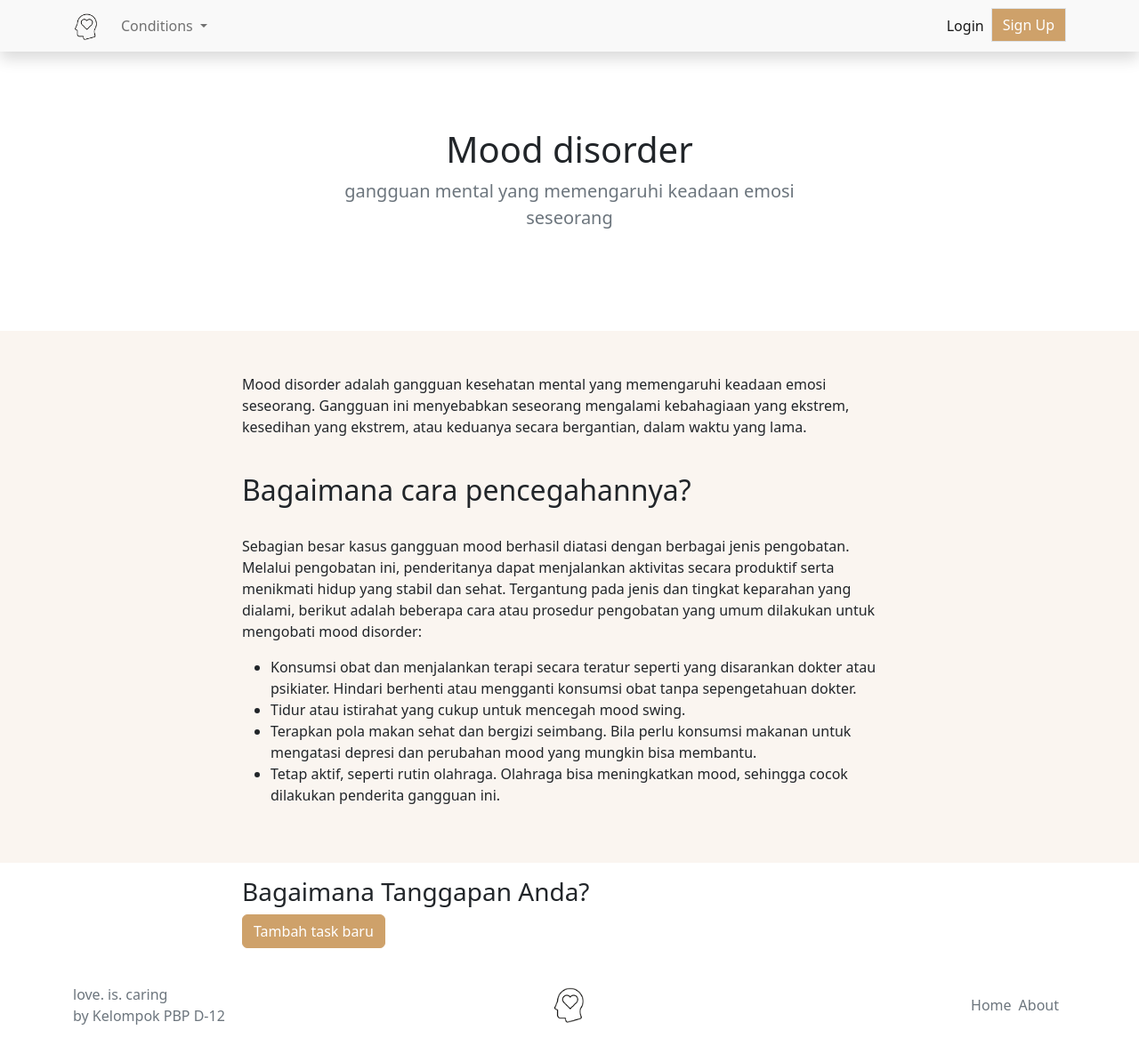
After one commit to nyoosteven/proyek-tengah-semester, a Django app: page /artikel/mood/ in a window 1280 px wide. The commit adds this page. Shown: the whole page at 89% size. Run offline with Django 4.2, Linux system fonts and the light colour scheme; some libraries are stand-ins or nearby versions.

Commit message:
tambah artikel

```diff
--- /dev/null
+++ b/artikel/templates/artikel.html
@@ -0,0 +1,102 @@
+{% extends 'base.html'%}
+{% load static %}
+{% block content %}
+<body>
+  <main>
+  <!-- Jumbotron -->
+  <section class="py-5 text-center container mt-5">
+      <div class="row py-5">
+        <div class="col-lg-6 col-md-8 col-12 mx-auto">
+          <h1 class="fw-light"> {{title}} </h1>
+          <p class="lead text-muted"> {{subtitle}} </p>
+        </div>
+      </div>
+  </section>
+
+  <!-- article -->
+  <div class="album py-5 bg-album">
+    <div class="container flex justify-center">
+        <div class="row flex flex-col items-center">
+          <div class="col col-lg-2 col-xl-2"> </div>
+          <div class="col col-lg-8 col-xl-8">
+            <p> {{deskripsi}} </p>
+            <h2 class="py-4">Bagaimana cara pencegahannya?</h2>
+            <p>
+              {{subpencegah}}
+              <ul>
+                {% for tip in tips %}
+                  <li> {{tip}}</li>
+                {% endfor %}
+              </ul>
+            </p>
+          </div>
+          <div class="col col-lg-2 col-xl-2"> </div>
+
+          </div>
+        </div>
+      </div>
+    </div>
+  </div>
+  <div class="container flex justify-center">
+
+    <div class="row">
+      <div class="col col-lg-2 col-xl-2"> </div>
+
+      <div class="mt-3 col col-lg-8 col-xl-8">
+        <h3><span>Bagaimana Tanggapan Anda?</span></h3>
+        <button type="button" class="btn btn-primary" data-bs-toggle="modal" data-bs-target="#kartu" data-bs-whatever="@mdo">Tambah task baru</button>
+      </div>
+      <div class="col col-lg-2 col-xl-2"> </div>
+    </div>
+  </div>
+  </main>
+</body>
+
+<!-- Suggestion -->
+</div>
+
+<!-- # MODAL -->
+<div class="modal fade" id="kartu" tabindex="-1">
+  <div class="modal-dialog">
+    <div class="modal-content">
+      <div class="modal-header">
+        <h5 class="modal-title" id="exampleModalLabel">Suggestion</h5>
+        <button type="button" class="btn-close" data-bs-dismiss="modal"></button>
+      </div>
+      <div class="modal-body">
+        <form method="POST" onsubmit="return false">
+          {% csrf_token %}
+          <div class="mb-3">
+            <label for="message-text" class="col-form-label">Deskripsi Task</label>
+            <textarea class="form-control" id="desc"></textarea>
+          </div>
+          <div class="modal-footer">
+            <button type="button" class="btn btn-secondary" data-bs-dismiss="modal">Close</button>
+            <button type="submit" class="btn btn-primary" data-bs-dismiss="modal" id="tambahCard">Tambah</button>
+          </div>
+        </form>
+      </div>
+    </div>
+  </div>
+</div>
+
+<script>
+  $("#kartu").submit(function(){
+      $.ajax(
+      {
+        type: "POST",
+        url: "",
+        headers: { "X-CSRFToken": csrftoken }, // give CSRF token to the header
+        mode: "same-origin", // Do not send CSRF token to another domain.
+        data:
+        {
+          description: description,
+        },
+        success: response => {
+          $("#create-task-form").trigger("reset");
+          $("#todolist").append(card(response));
+        },
+      });
+  })
+</script>
+{% endblock content %}
--- a/artikel/urls.py
+++ b/artikel/urls.py
@@ -1,8 +1,13 @@
 from django.urls import path
-from artikel.views import anxiety
+from artikel.views import anxiety,depression,schizophrenia,eating,mood,ptsd
 
 app_name = 'artikel'
 
 urlpatterns = [
     path('anxiety/', anxiety, name='anxiety'),
+    path('depression/',depression,name='depression'),
+    path('schizophrenia/',schizophrenia,name='schizophrenia'),
+    path('eating/',eating,name='eating'),
+    path('mood/',mood,name='mood'),
+    path('ptsd/',ptsd,name='ptsd')
 ]
--- a/artikel/views.py
+++ b/artikel/views.py
@@ -15,14 +15,61 @@ def anxiety(request):
 
     return render(request, 'artikel.html',context)
 
-#def ferry(request):
-#     context = {
-#         'user' : request.user,
-#         'title': 'Anxiety Disorder',
-#         'subtitle': 'gangguan mental dengan rasa cemas berlebih',
-#         'deskripsi': "asd"
-#     }
-#     return render(request, 'artikel.html', context)
+def depression(request):
+    context = {
+        'user' : request.user,
+        'title': 'Depression',
+        'subtitle': 'gangguan mental dengan rasa cemas berlebih',
+        'deskripsi': 'Depresi atau dalam istilah medis disebut sebagai gangguan depresi mayor adalah gangguan mental yang mempengaruhi perasaan, cara berpikir dan cara bertindak seseorang. Individu yang mengalami depresi cenderung merasa sedih dan kehilangan minat untuk melakukan aktivitas yang biasa dilakukan. Kondisi ini kemudian dapat menyebabkan berbagai masalah emosional dan fisik hingga menurunkan kinerja pengidapnya. Efek depresi dapat berlangsung lama atau bahkan berulang dan mampu memengaruhi kemampuan seseorang menjalani aktivitas sehari-hari. Depresi dapat memburuk dan bertahan lebih lama bila tak ditangani dengan tepat. Dalam kasus yang parah depresi memicu pengidapnya untuk melukai diri sendiri hingga menimbulkan pikiran bunuh diri.',
+        "subpencegah":"Hidup dengan depresi memang berat, tetapi pengobatan dapat membantu untuk meningkatkan kualitas hidup pengidapnya. Cobalah untuk menemui ahli medis untuk meminta beberapa metode pengobatan agar menjadi lebih baik. Apabila depresi masih tergolong ringan, perawatan diri sendiri mungkin masih bisa membantu. Jika perawatan diri sendiri sudah tidak efektif, pengidapnya mungkin memerlukan konseling psikiater atau obat yang diresepkan dokter. Beberapa cara yang bisa dilakukan dokter untuk membantu pengidap mengatasi depresi yang dialaminya, antara lain:",
+        "tips": ["Perawatan diri sendiri", "Psikoterapi", "Hindari kebiasaan menyendiri dengan mencari komunitas yang baik.", "Terapi stimulasi otak", "Menghindari rokok dan alkohol.", "Berolahraga secara teratur, minimal 3–5 kali dalam seminggu dengan durasi sekitar 30 menit"]
+    }
+
+    return render(request, 'artikel.html',context)
+
+def schizophrenia(request):
+    context = {
+        'user' : request.user,
+        'title': 'Schizophrenia',
+        'subtitle':'gangguan mental yang dapat memengaruhi tingkah laku, emosi, dan komunikasi.',
+        'deskripsi':'Skizofrenia sering disamakan dengan psikosis, padahal keduanya berbeda. Psikosis hanyalah salah satu gejala dari gangguan mental, seperti gangguan bipolar, delusi, depresi berat, dan skizofrenia. Meski gejala psikosis dapat muncul pada skizofrenia, tidak semua penderita skizofrenia pasti mengalaminya. Gejala skizofrenia terbagi menjadi dua kategori, yakni gejala positif dan gejala negatif. Gejala positif ditandai dengan perubahan persepsi yang mengakibatkan penderita berperilaku tidak wajar. Gejala tersebut bisa berupa halusinasi, delusi (waham), atau perilaku tidak normal. Sementara itu, gejala negatif ditandai dengan ketidakmampuan penderita dalam bersosialisasi. Gejala ini ditandai dengan kecenderungan penderita yang menarik diri dari pergaulan dan tidak peduli dengan penampilan. Penyebab skizofrenia sendiri belum diketahui secara pasti. Namun, ada faktor yang diduga dapat meningkatkan terjadinya skizofrenia, di antaranya faktor genetik dan pengaruh lingkungan.',
+        'subpencegah': 'Sampai saat ini, belum ada obat yang dapat menyembuhkan skizofrenia. Namun, ada pengobatan yang dapat mengendalikan dan mengurangi gejala. Penanganan tersebut dapat berupa:',
+        'tips': ['Pemberian obat-obatan antipsikotik','Psikoterapi','Terapi elektrokonvulsif']
+    }
+    return render(request, 'artikel.html',context)
+
+def eating(request):
+    context = {
+        'user' : request.user,
+        'title': 'Eating disorder',
+        'subtitle':'gangguan mental yang ditandai dengan pola makan yang tidak sehat atau tidak wajar.',
+        'deskripsi':'Eating disorder adalah serangkaian gangguan mental yang ditandai dengan pola makan yang tidak sehat atau tidak wajar. Kondisi ini dapat memberikan dampak negatif bagi kesehatan fisik dan mental. Tak hanya berdampak secara emosional, gangguan makan dapat memengaruhi kemampuan tubuh untuk mendapatkan gizi yang cukup dan menghambat kehidupan sehari-hari. Bila dibiarkan berlarut-larut, gangguan makan bisa menimbulkan bahaya pada organ-organ tubuh seperti jantung, lambung, dan tulang. Bahkan, pengidapnya juga berisiko mengalami komplikasi yang serius sampai kematian. Eating disorder paling sering ditemui pada remaja dan orang dewasa muda. Meski demikian, baik pria maupun wanita dari semua kelompok usia tak lepas dari risiko penyakit ini.',
+        'subpencegah':'Perawatan untuk gangguan makan umumnya melibatkan beberapa pendekatan yang berbeda. Mengingat dampaknya bisa berpengaruh terhadap kesehatan fisik, dibutuhkan kerja sama antara psikolog, dokter spesialis kejiwaan, dan ahli gizi. Selain rutin menjalani perawatan dari dokter secara disiplin, pasien juga harus senantiasa menjaga kondisinya dengan:',
+        'tips': ['Menerapkan pola makan sehat yang telah dianjurkan oleh dokter','Mengurangi kebiasaan mengisolasi diri dari keluarga dan teman-teman','Menghentikan penggunaan pil diet atau obat pencahar','Mengelola stres dengan berolahraga atau melakukan aktivitas lain yang disenangi']
+    }
+    return render(request,'artikel.html',context)
+
+def mood(request):
+    context = {
+        'user' : request.user,
+        'title': 'Mood disorder',
+        'subtitle':'gangguan mental yang memengaruhi keadaan emosi seseorang',
+        'deskripsi':' Mood disorder adalah gangguan kesehatan mental yang memengaruhi keadaan emosi seseorang. Gangguan ini menyebabkan seseorang mengalami kebahagiaan yang ekstrem, kesedihan yang ekstrem, atau keduanya secara bergantian, dalam waktu yang lama.',
+        'subpencegah':'Sebagian besar kasus gangguan mood berhasil diatasi dengan berbagai jenis pengobatan. Melalui pengobatan ini, penderitanya dapat menjalankan aktivitas secara produktif serta menikmati hidup yang stabil dan sehat. Tergantung pada jenis dan tingkat keparahan yang dialami, berikut adalah beberapa cara atau prosedur pengobatan yang umum dilakukan untuk mengobati mood disorder:',
+        'tips': ['Konsumsi obat dan menjalankan terapi secara teratur seperti yang disarankan dokter atau psikiater. Hindari berhenti atau mengganti konsumsi obat tanpa sepengetahuan dokter.','Tidur atau istirahat yang cukup untuk mencegah mood swing.','Terapkan pola makan sehat dan bergizi seimbang. Bila perlu konsumsi makanan untuk mengatasi depresi dan perubahan mood yang mungkin bisa membantu.','Tetap aktif, seperti rutin olahraga. Olahraga bisa meningkatkan mood, sehingga cocok dilakukan penderita gangguan ini.']
+    }
+    return render(request,'artikel.html',context)
+
+def ptsd(request):
+    context = {
+        'user' : request.user,
+        'title': 'Post-traumatic stress disorder (PTSD)',
+        'subtitle':'gangguan mental yang muncul setelah seseorang mengalami atau menyaksikan peristiwa yang bersifat traumatis atau sangat tidak menyenangkan',
+        'deskripsi':'PTSD merupakan gangguan kecemasan yang membuat penderitanya teringat pada kejadian traumatis. Beberapa peristiwa traumatis yang dapat memicu PTSD adalah perang, kecelakaan, bencana alam, dan pelecehan seksual. Meski demikian, tidak semua orang yang teringat pada kejadian traumatis berarti terserang PTSD. Ada kriteria khusus yang digunakan untuk menentukan apakah seseorang mengalami PTSD.',
+        'subpencegah':'PTSD tidak bisa dicegah, tetapi ada beberapa cara yang dapat dilakukan bila Anda mengalami kejadian traumatis, misalnya:',
+        'tips' : ['Bicarakan kepada keluarga, teman, atau terapis mengenai kejadian traumatis yang Anda alami.','Konsultasikan ke dokter jika Anda tidak dapat mengatasi perasaan yang timbul setelah mengalami kejadian tidak menyenangkan.']
+     }
+    return render(request,'artikel.html',context)
 
 def addcard(request):
     if request.method == "POST":
--- a/project_django/settings.py
+++ b/project_django/settings.py
@@ -61,7 +61,7 @@ ROOT_URLCONF = 'project_django.urls'
 TEMPLATES = [
     {
         'BACKEND': 'django.template.backends.django.DjangoTemplates',
-        'DIRS': [BASE_DIR / 'templates'],
+        'DIRS': [os.path.join(BASE_DIR, 'templates')],
         'APP_DIRS': True,
         'OPTIONS': {
             'context_processors': [
--- a/project_django/urls.py
+++ b/project_django/urls.py
@@ -21,5 +21,5 @@ urlpatterns = [
     path('', include('loveiscaring.urls')),
     path('timeline/', include('timeline.urls')),
     path('authentication/', include('authentication.urls')),
-
+    path('artikel/',include('artikel.urls'))
 ]
```
Also changed, not shown: artikel/migrations/templates/artikel.html (deleted, +0 -41 lines), artikel/migrations/templates/createcard.html (deleted, +0 -58 lines), artikel/templates/createcard.html (added, +24 -0 lines), loveiscaring/templates/index.html (+12 -12 lines), artikel/migrations/0001_initial.py, authentication/migrations/0001_initial.py, authentication/migrations/0002_alter_registerprofile_lastname_and_more.py (deleted), loveiscaring/migrations/0001_initial.py.
